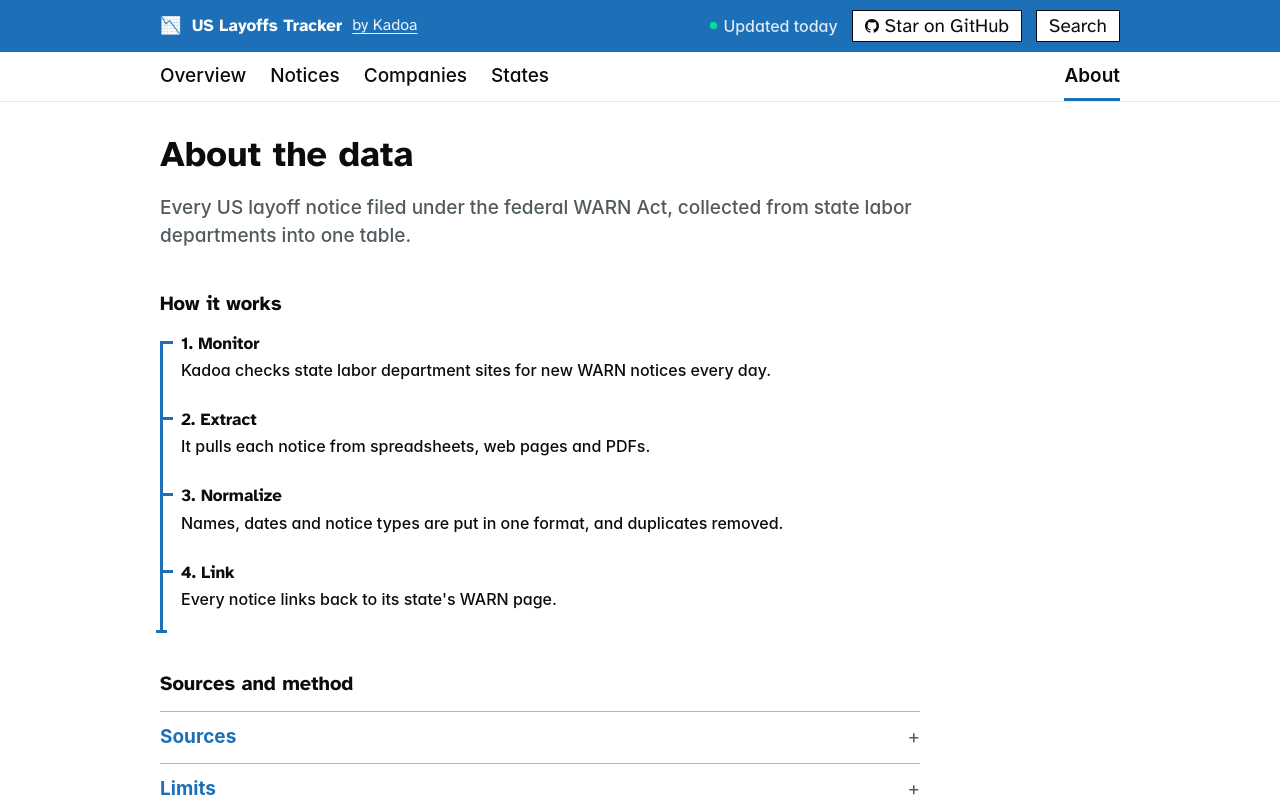
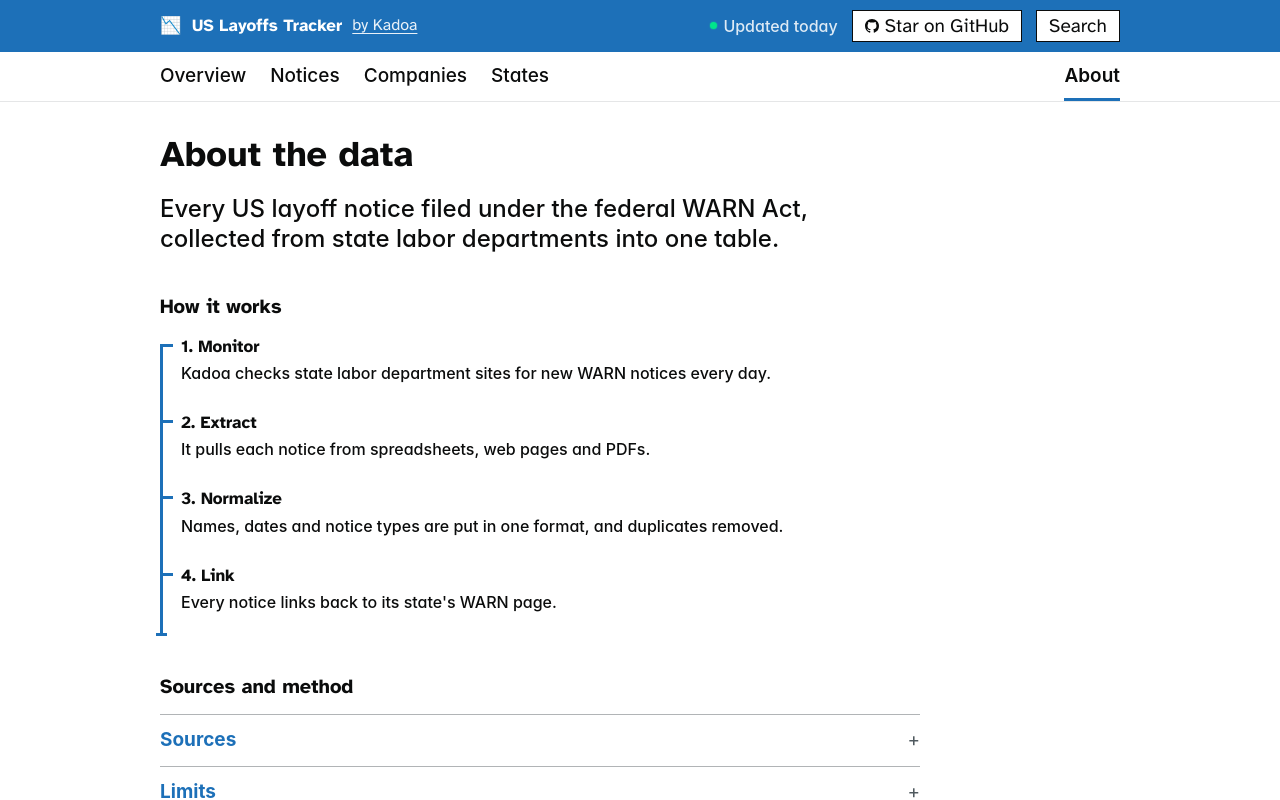
Before and after one commit to kadoa-org/layoffs-tracker, a React (Vite) app: page /about in a window 1280 px wide. Shown: the top 800 px of the page. Built offline with nearby package versions, Linux system fonts and the light colour scheme.

Commit message:
style: page heading and lede share a 720px text column, lede at 24px in the text colour

```diff
--- a/src/index.css
+++ b/src/index.css
@@ -3,7 +3,7 @@
 @tailwind utilities;
 
 .seo-shell { max-width: 960px; margin: 0 auto; padding: 40px 15px 60px; overflow-x: auto; }
-.seo-shell h1 { font-size: 36px; line-height: 1.12; font-weight: 700; margin-bottom: 20px; }
+.seo-shell h1 { font-size: 36px; line-height: 1.12; font-weight: 700; margin-bottom: 20px; max-width: var(--dk-text-column, 720px); text-wrap: balance; }
 .seo-shell h2 { font-size: 24px; line-height: 1.25; font-weight: 700; margin: 30px 0 20px; }
 .seo-shell p, .seo-shell ul, .seo-shell nav { margin-bottom: 16px; }
 .seo-shell a { color: #1d70b8; text-decoration: underline; }
@@ -46,7 +46,10 @@ body { font-size: 19px; line-height: 1.4; }
 .page { padding-top: 40px; padding-bottom: 60px; }
 .page-intro { margin-bottom: 40px; }
 .page-section { margin-bottom: 60px; }
-.page-lede { max-width: 640px; }
+/* The home page lede is the kit's lead paragraph (.dk-lede): 24px, 21px on phones, in the text colour, in the
+   heading's 720px column. */
+.page-lede { max-width: var(--dk-text-column, 720px); }
+.page-lede > p { font-size: 24px; line-height: 30px; color: var(--dk-ink, #0b0c0c); max-width: var(--dk-text-column, 720px); text-wrap: pretty; }
 /* Headline figures whose values are company and state names: two per row, so names and labels do not wrap in a 240px column. */
 .figures-2up .dk-figures__row { grid-template-columns: repeat(2, minmax(0, 1fr)); }
 .figures-2up .dk-figures__item:nth-child(odd) { border-left: 0; }
@@ -56,6 +59,7 @@ body { font-size: 19px; line-height: 1.4; }
 @media (max-width: 640px) {
   .page { padding-top: 25px; padding-bottom: 40px; }
   .page-section { margin-bottom: 40px; }
+  .page-lede > p { font-size: 21px; line-height: 25px; }
   /* A page title shares its row with a download button; on a phone the button drops below. */
   .page-intro.dk-section-head { flex-wrap: wrap; }
   .figures-2up .dk-figures__row { grid-template-columns: 1fr; }
--- a/src/kit/about.css
+++ b/src/kit/about.css
@@ -3,7 +3,7 @@
 .dk-about a { color: var(--dk-link); text-decoration: underline; text-underline-offset: 3px; }
 .dk-about a:hover { text-decoration-thickness: 2px; }
 .dk-about a:focus-visible { outline: 3px solid var(--dk-focus); background: var(--dk-focus); color: var(--dk-ink); text-decoration: none; }
-.dk-about__lede { font-size: 19px; line-height: 1.5; color: var(--dk-muted); margin: 0; }
+.dk-about__lede { font-size: 24px; line-height: 30px; color: var(--dk-ink); margin: 0; max-width: var(--dk-text-column, 720px); text-wrap: pretty; }
 .dk-about__section { margin-top: 40px; }
 .dk-about__h2 { font: 700 20px/1.3 var(--dk-font); margin: 0 0 14px; color: var(--dk-ink); }
 .dk-about__h3 { font: 700 17px/1.3 var(--dk-font); margin: 0 0 8px; color: var(--dk-ink); }
@@ -48,6 +48,6 @@
 .dk-about__corrections { margin-top: 24px; font-size: 16px; color: var(--dk-muted); }
 
 @media (max-width: 640px) {
-  .dk-about__lede { font-size: 19px; }
+  .dk-about__lede { font-size: 21px; line-height: 25px; }
   .dk-about__kadoa { padding: 16px; }
 }
--- a/src/kit/kit.css
+++ b/src/kit/kit.css
@@ -228,9 +228,14 @@
 
 /* ── Page-level typography helpers ── */
 /* Page titles: a clear step above the 24px section headings, the same on every dataset site. */
-.dk-h1 { font: 700 36px/1.12 var(--dk-font); color: var(--dk-ink); margin: 0 0 20px; }
+/* The page heading and the lede share one text column, 720px: about 63 characters a line for the 24px lede, under
+   75. The heading balances its lines and the lede avoids a lone last word. Charts and cards keep the full width. */
+:root { --dk-text-column: 720px; }
+.dk-h1 { font: 700 36px/1.12 var(--dk-font); color: var(--dk-ink); margin: 0 0 20px; max-width: var(--dk-text-column); text-wrap: balance; }
 @media (max-width: 640px) { .dk-h1 { font-size: 27px; } }
-.dk-lede { font: 400 var(--dk-fs-l)/1.5 var(--dk-font); color: var(--dk-muted); margin: 0 0 16px; max-width: 72ch; }
+/* The lead paragraph: 24px, 21px on phones, in the text colour, once per page. */
+.dk-lede { font: 400 var(--dk-fs-l)/30px var(--dk-font); color: var(--dk-ink); margin: 0 0 16px; max-width: var(--dk-text-column); text-wrap: pretty; }
+@media (max-width: 640px) { .dk-lede { font-size: 21px; line-height: 25px; } }
 .dk-link { color: var(--dk-link); text-decoration: underline; text-underline-offset: 2px; }
 .dk-link:hover { text-decoration-thickness: 2px; }
 .dk-link:focus-visible { outline: 3px solid var(--dk-focus); outline-offset: 0; }
--- a/src/pages/OverviewPage.jsx
+++ b/src/pages/OverviewPage.jsx
@@ -65,7 +65,7 @@ export default function OverviewPage({ pendingContent, initialData }) {
       <section className="dk-container page-intro">
         <div className="page-lede">
           <h1 className="dk-h1">US Layoffs Tracker</h1>
-          <p className="text-body text-ink_muted">
+          <p>
             Every US layoff disclosed under the WARN Act: {fmtInt(stats.totalNotices)} notices from state labor departments since {stats.earliestYear}, updated daily.
           </p>
         </div>
```
